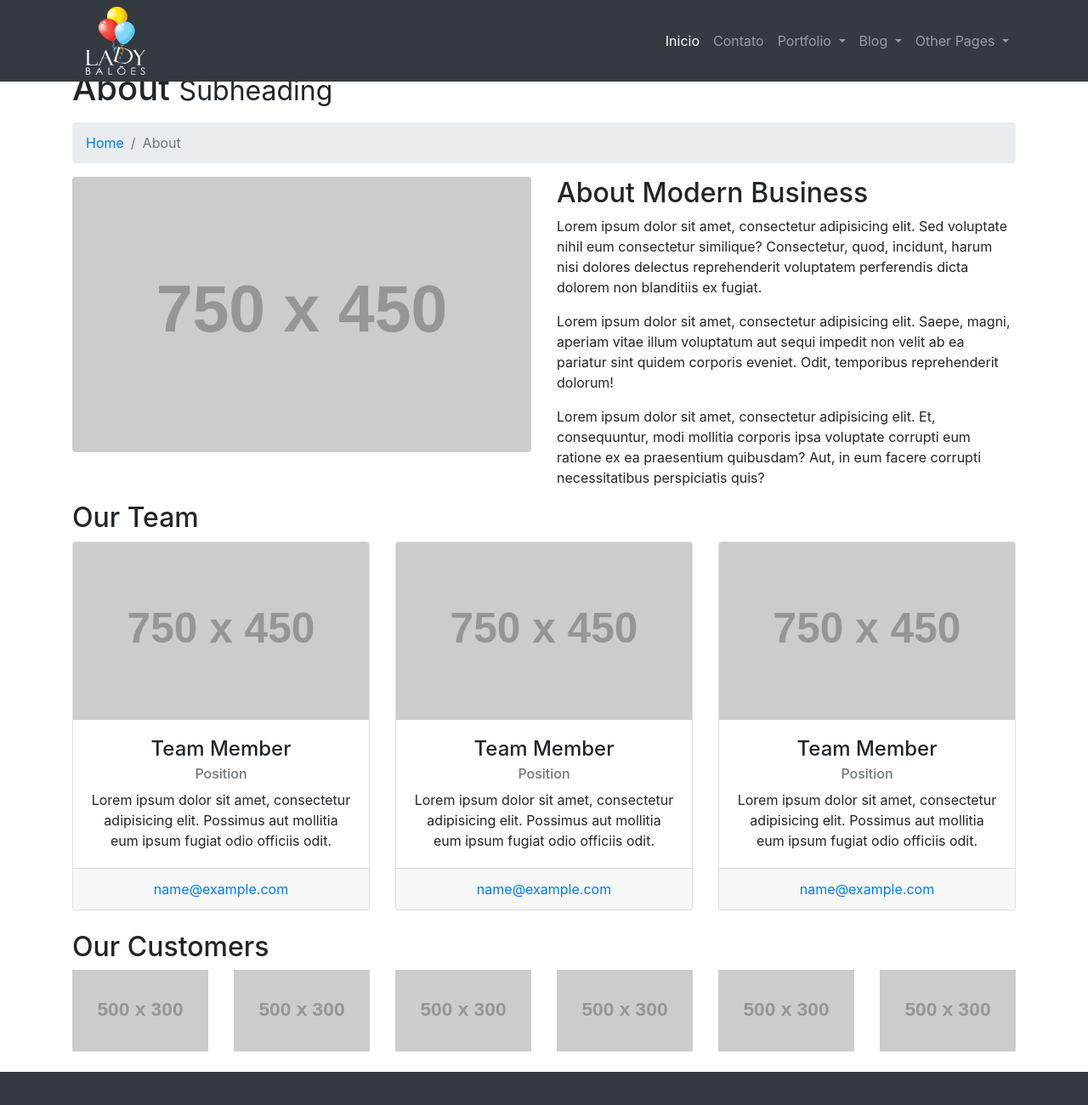
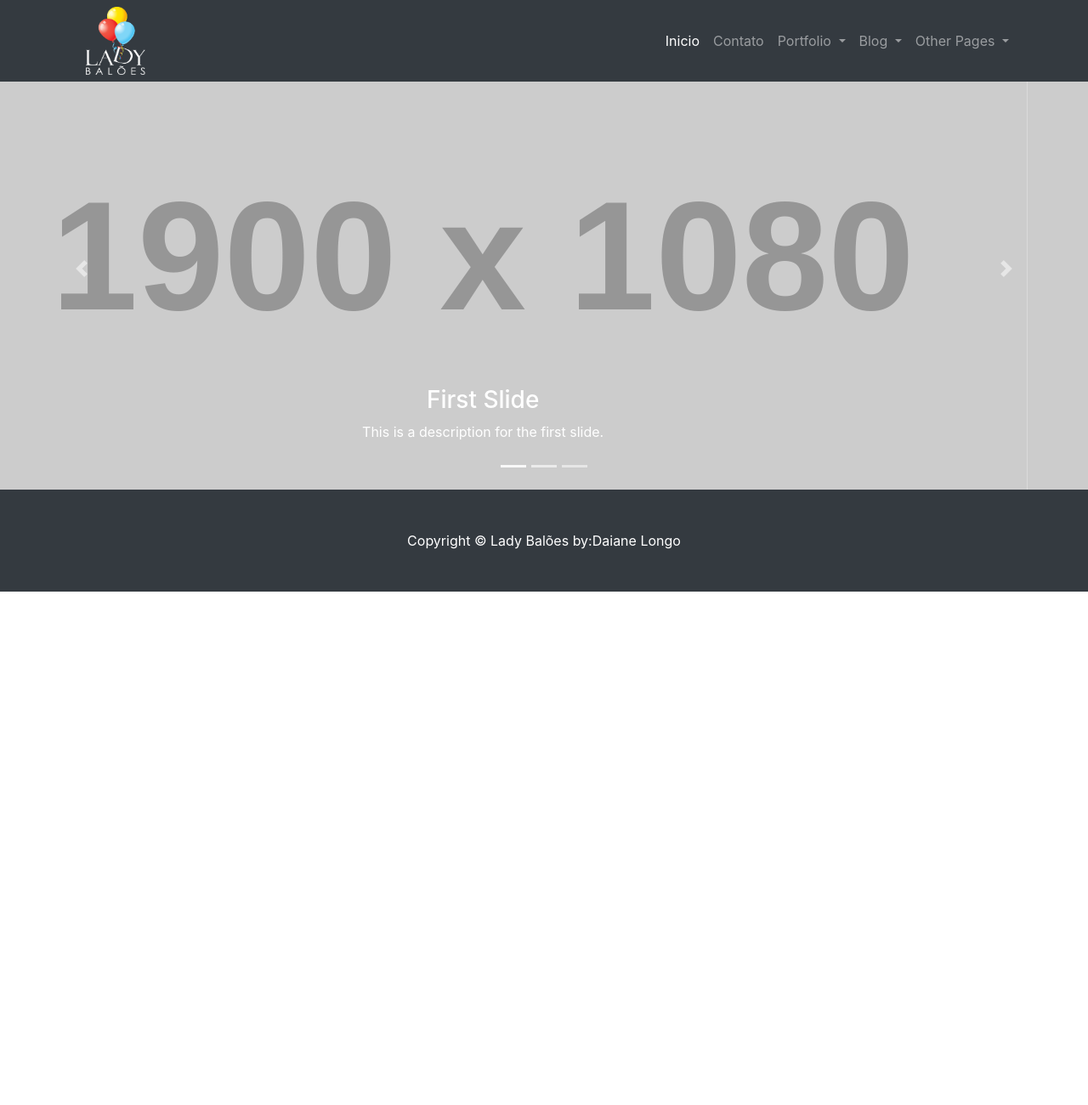
Before and after one commit to CLongo20/ALadybaloes.github.io, a website: page about.html in a window 1280 px wide. Shown: the top 1300 px of the page at 85% size. After the commit the page ends 800 px from the top, so only its background shows below. Drawn offline with Linux system fonts and the light colour scheme; placeholder pictures from the web are drawn by us.

Commit message:
carrossel

```diff
--- a/about.html
+++ b/about.html
@@ -77,105 +77,48 @@
     </div>
   </nav>
 
-  <!-- Page Content -->
-  <!-- Page Content -->
-  <div class="container">
-
-    <!-- Page Heading/Breadcrumbs -->
-    <h1 class="mt-4 mb-3">About
-      <small>Subheading</small>
-    </h1>
-
-    <ol class="breadcrumb">
-      <li class="breadcrumb-item">
-        <a href="index.html">Home</a>
-      </li>
-      <li class="breadcrumb-item active">About</li>
-    </ol>
-
-    <!-- Intro Content -->
-    <div class="row">
-      <div class="col-lg-6">
-        <img class="img-fluid rounded mb-4" src="http://placehold.it/750x450" alt="">
-      </div>
-      <div class="col-lg-6">
-        <h2>About Modern Business</h2>
-        <p>Lorem ipsum dolor sit amet, consectetur adipisicing elit. Sed voluptate nihil eum consectetur similique? Consectetur, quod, incidunt, harum nisi dolores delectus reprehenderit voluptatem perferendis dicta dolorem non blanditiis ex fugiat.</p>
-        <p>Lorem ipsum dolor sit amet, consectetur adipisicing elit. Saepe, magni, aperiam vitae illum voluptatum aut sequi impedit non velit ab ea pariatur sint quidem corporis eveniet. Odit, temporibus reprehenderit dolorum!</p>
-        <p>Lorem ipsum dolor sit amet, consectetur adipisicing elit. Et, consequuntur, modi mollitia corporis ipsa voluptate corrupti eum ratione ex ea praesentium quibusdam? Aut, in eum facere corrupti necessitatibus perspiciatis quis?</p>
-      </div>
-    </div>
-    <!-- /.row -->
-
-    <!-- Team Members -->
-    <h2>Our Team</h2>
-
-    <div class="row">
-      <div class="col-lg-4 mb-4">
-        <div class="card h-100 text-center">
-          <img class="card-img-top" src="http://placehold.it/750x450" alt="">
-          <div class="card-body">
-            <h4 class="card-title">Team Member</h4>
-            <h6 class="card-subtitle mb-2 text-muted">Position</h6>
-            <p class="card-text">Lorem ipsum dolor sit amet, consectetur adipisicing elit. Possimus aut mollitia eum ipsum fugiat odio officiis odit.</p>
+  <header>
+    <div id="carouselExampleIndicators" class="carousel slide" data-ride="carousel">
+      <ol class="carousel-indicators">
+        <li data-target="#carouselExampleIndicators" data-slide-to="0" class="active"></li>
+        <li data-target="#carouselExampleIndicators" data-slide-to="1"></li>
+        <li data-target="#carouselExampleIndicators" data-slide-to="2"></li>
+      </ol>
+      <div class="carousel-inner" role="listbox">
+        <!-- Slide One - Set the background image for this slide in the line below -->
+        <div class="carousel-item active" style="background-image: url('http://placehold.it/1900x1080')">
+          <div class="carousel-caption d-none d-md-block">
+            <h3>First Slide</h3>
+            <p>This is a description for the first slide.</p>
           </div>
-          <div class="card-footer">
-            <a href="#">name@example.com</a>
+        </div>
+        <!-- Slide Two - Set the background image for this slide in the line below -->
+        <div class="carousel-item" style="background-image: url('http://placehold.it/1900x1080')">
+          <div class="carousel-caption d-none d-md-block">
+            <h3>Second Slide</h3>
+            <p>This is a description for the second slide.</p>
+          </div>
+        </div>
+        <!-- Slide Three - Set the background image for this slide in the line below -->
+        <div class="carousel-item" style="background-image: url('http://placehold.it/1900x1080')">
+          <div class="carousel-caption d-none d-md-block">
+            <h3>Third Slide</h3>
+            <p>This is a description for the third slide.</p>
           </div>
         </div>
       </div>
-      <div class="col-lg-4 mb-4">
-        <div class="card h-100 text-center">
-          <img class="card-img-top" src="http://placehold.it/750x450" alt="">
-          <div class="card-body">
-            <h4 class="card-title">Team Member</h4>
-            <h6 class="card-subtitle mb-2 text-muted">Position</h6>
-            <p class="card-text">Lorem ipsum dolor sit amet, consectetur adipisicing elit. Possimus aut mollitia eum ipsum fugiat odio officiis odit.</p>
-          </div>
-          <div class="card-footer">
-            <a href="#">name@example.com</a>
-          </div>
-        </div>
-      </div>
-      <div class="col-lg-4 mb-4">
-        <div class="card h-100 text-center">
-          <img class="card-img-top" src="http://placehold.it/750x450" alt="">
-          <div class="card-body">
-            <h4 class="card-title">Team Member</h4>
-            <h6 class="card-subtitle mb-2 text-muted">Position</h6>
-            <p class="card-text">Lorem ipsum dolor sit amet, consectetur adipisicing elit. Possimus aut mollitia eum ipsum fugiat odio officiis odit.</p>
-          </div>
-          <div class="card-footer">
-            <a href="#">name@example.com</a>
-          </div>
-        </div>
-      </div>
+      <a class="carousel-control-prev" href="#carouselExampleIndicators" role="button" data-slide="prev">
+        <span class="carousel-control-prev-icon" aria-hidden="true"></span>
+        <span class="sr-only">Previous</span>
+      </a>
+      <a class="carousel-control-next" href="#carouselExampleIndicators" role="button" data-slide="next">
+        <span class="carousel-control-next-icon" aria-hidden="true"></span>
+        <span class="sr-only">Next</span>
+      </a>
     </div>
-    <!-- /.row -->
+  </header>
 
-    <!-- Our Customers -->
-    <h2>Our Customers</h2>
-    <div class="row">
-      <div class="col-lg-2 col-sm-4 mb-4">
-        <img class="img-fluid" src="http://placehold.it/500x300" alt="">
-      </div>
-      <div class="col-lg-2 col-sm-4 mb-4">
-        <img class="img-fluid" src="http://placehold.it/500x300" alt="">
-      </div>
-      <div class="col-lg-2 col-sm-4 mb-4">
-        <img class="img-fluid" src="http://placehold.it/500x300" alt="">
-      </div>
-      <div class="col-lg-2 col-sm-4 mb-4">
-        <img class="img-fluid" src="http://placehold.it/500x300" alt="">
-      </div>
-      <div class="col-lg-2 col-sm-4 mb-4">
-        <img class="img-fluid" src="http://placehold.it/500x300" alt="">
-      </div>
-      <div class="col-lg-2 col-sm-4 mb-4">
-        <img class="img-fluid" src="http://placehold.it/500x300" alt="">
-      </div>
-    </div>
-    <!-- /.row -->
+  <!-- Page Content -->
 
   </div>
   <!-- /.container -->
```
